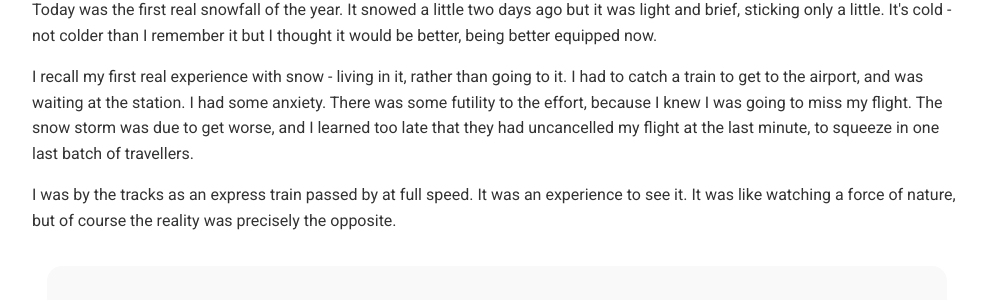
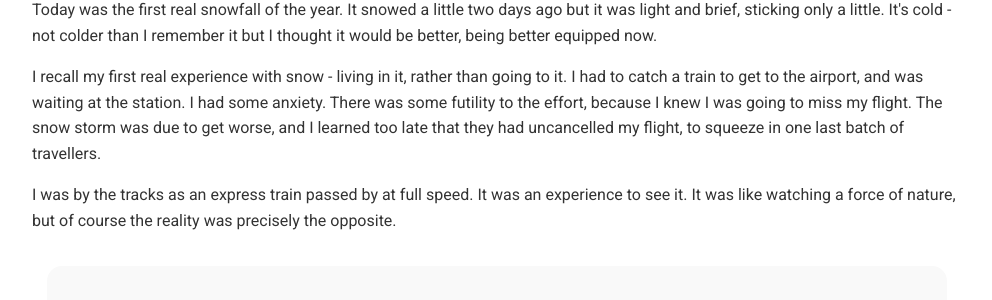
Before and after one commit to overheardonearth/overheardonearth.github.io, a Jekyll site: the page built from _posts/2019-10-31-snowfall.html, in a window 1280 px wide. Shown: the part 264-564 px from the top of the page, without its empty margins (143-1135 px from the left). Built offline with Jekyll 4.4.1, drawn with Linux system fonts in a browser that asks for light colours; comment, search, counter and statistics services are not loaded.

Commit message:
Update 2019-10-31-snowfall.html

```diff
--- a/_posts/2019-10-31-snowfall.html
+++ b/_posts/2019-10-31-snowfall.html
@@ -8,7 +8,7 @@ date: 2019-10-31
 Today was the first real snowfall of the year. It snowed a little two days ago but it was light and brief, sticking only a little. It's cold - not colder than I remember it but I thought it would be better, being better equipped now.
 
 <p>
-I recall my first real experience with snow - living in it, rather than going to it. I had to catch a train to get to the airport, and was waiting at the station. I had some anxiety. There was some futility to the effort, because I knew I was going to miss my flight. The snow storm was due to get worse, and I learned too late that they had uncancelled my flight at the last minute, to squeeze in one last batch of travellers.
+I recall my first real experience with snow - living in it, rather than going to it. I had to catch a train to get to the airport, and was waiting at the station. I had some anxiety. There was some futility to the effort, because I knew I was going to miss my flight. The snow storm was due to get worse, and I learned too late that they had uncancelled my flight, to squeeze in one last batch of travellers.
 
 <p>I was by the tracks as an express train passed by at full speed. It was an experience to see it. It was like watching a force of nature, but of course the reality was precisely the opposite.
 
```
